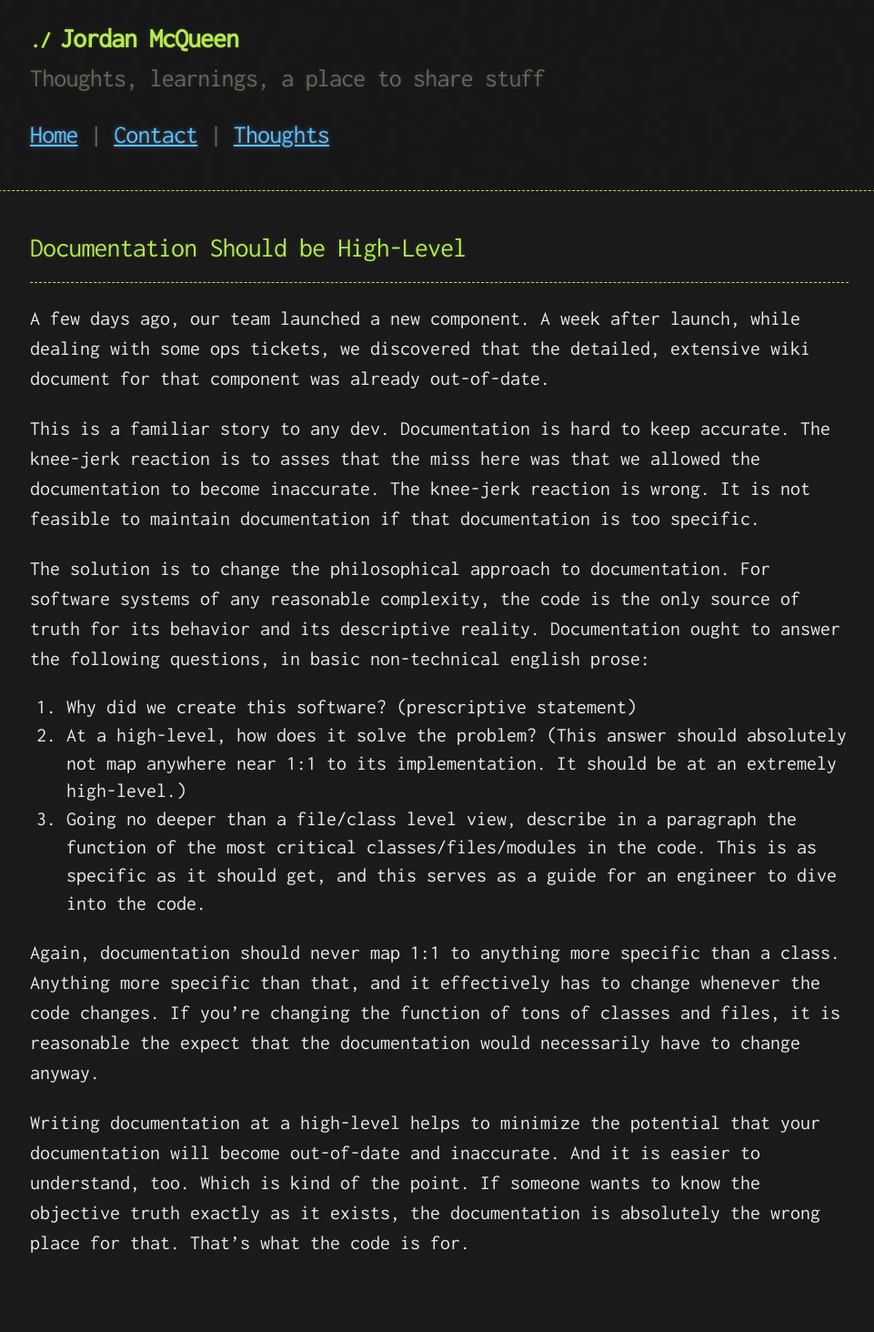
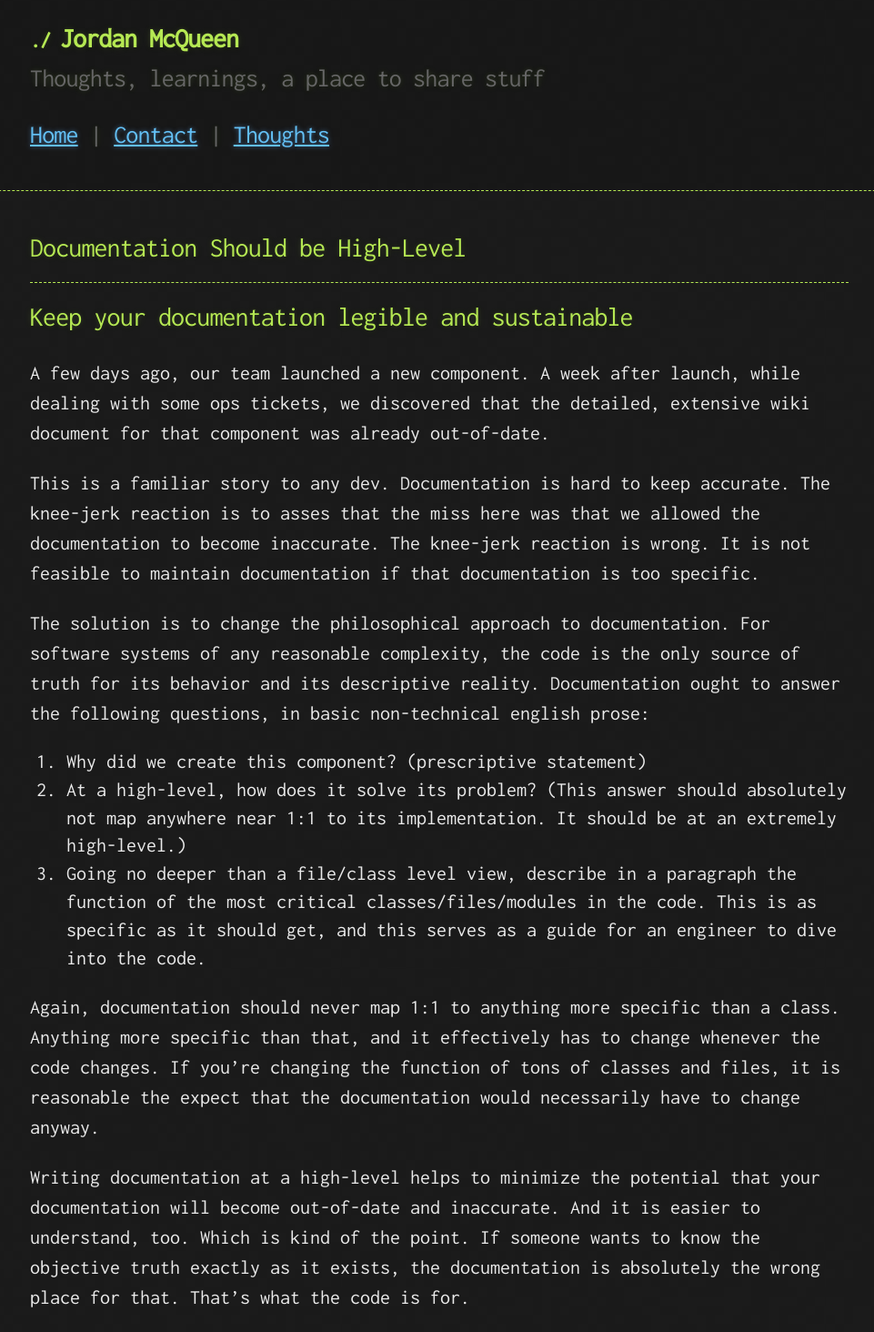
Before and after one commit to mcqueenjordan/mcqueenjordan.github.io, a Jekyll site: the page built from _thought/documentation-should-be-high-level.md, in a window 1280 px wide. Shown: the whole page at 91% size, without its empty margins (157-1118 px from the left). Built offline with Jekyll 4.4.1, drawn with Linux system fonts in a browser that asks for light colours; before the commit the page ends 1404 px from its top, so only the background shows below that.

Commit message:
Thought: Documentation Should be High-Level

```diff
--- a/_thought/documentation-should-be-high-level.md
+++ b/_thought/documentation-should-be-high-level.md
@@ -1,7 +1,7 @@
 ---
 layout: thought
 title: "Documentation Should be High-Level"
-subtitle: ""
+subtitle: "Keep your documentation legible and sustainable"
 name: "documentation-should-be-high-level"
 published_date: "2017-09-09"
 category: post
@@ -21,8 +21,8 @@ software systems of any reasonable complexity, the code is the only source of
 truth for its behavior and its descriptive reality. Documentation ought to
 answer the following questions, in basic non-technical english prose:
 
-1. Why did we create this software? (prescriptive statement)
-2. At a high-level, how does it solve the problem? (This answer should
+1. Why did we create this component? (prescriptive statement)
+2. At a high-level, how does it solve its problem? (This answer should
 absolutely not map anywhere near 1:1 to its implementation. It should be at an
 extremely high-level.)
 3. Going no deeper than a file/class level view, describe in a paragraph the
```
